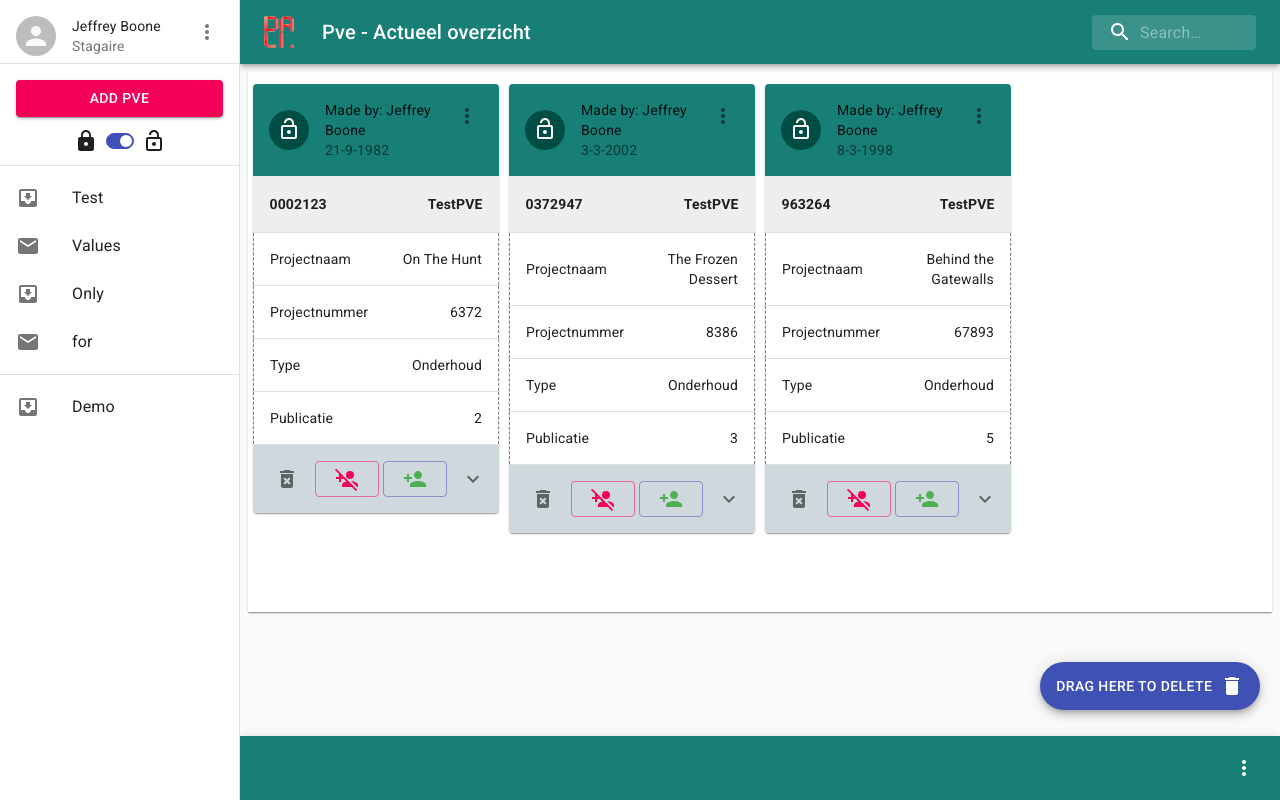
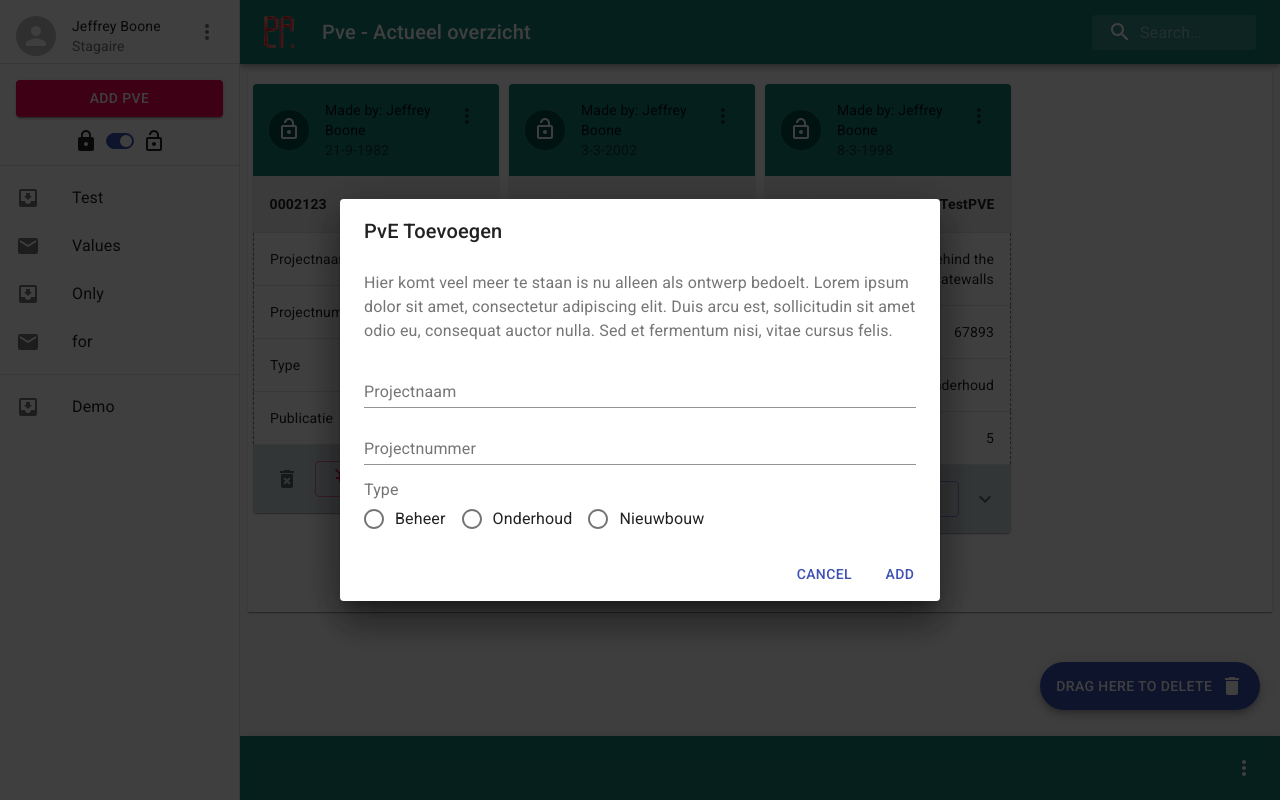
Before and after one commit to JeffreyBoone/pve, a React (Create React App) app: page / in a window 1280 px wide. Both pictures are taken after a click on the button "ADD PVE". Built offline with nearby package versions, Linux system fonts and the light colour scheme.

Commit message:
added add pve dialog

```diff
--- a/src/App.js
+++ b/src/App.js
@@ -35,6 +35,7 @@ import LockIcon from '@material-ui/icons/Lock';
 import { DndProvider } from 'react-dnd'
 import { HTML5Backend } from 'react-dnd-html5-backend'
 import messages from './data.json';
+import AddPveDialogRaw from './components/AddPve';
 
 const drawerWidth = 240;
 
@@ -256,6 +257,14 @@ export default function App(props) {
           <Button variant="contained" color="secondary" fullWidth="false" onClick={handleClickOpen}>
             Add PvE
         </Button>
+        <AddPveDialogRaw
+          classes={{
+            paper: classes.paper,
+          }}
+          id="ringtone-menu"
+          keepMounted
+          onClose={handleClose}
+          open={open}/>
         </ListItem>
         <ListItem style={{ flexDirection: 'row', justifyContent: 'center' }}>
           <Typography component="div">
--- /dev/null
+++ b/src/components/AddPve.jsx
@@ -0,0 +1,109 @@
+import React from 'react'
+import DialogTitle from '@material-ui/core/DialogTitle';
+import DialogActions from '@material-ui/core/DialogActions';
+import PropTypes from 'prop-types';
+import DialogContent from '@material-ui/core/DialogContent';
+import Dialog from '@material-ui/core/Dialog';
+import RadioGroup from '@material-ui/core/RadioGroup';
+import Button from '@material-ui/core/Button';
+import DialogContentText from '@material-ui/core/DialogContentText';
+import TextField from '@material-ui/core/TextField';
+import Radio from '@material-ui/core/Radio';
+import FormControlLabel from '@material-ui/core/FormControlLabel';
+import FormControl from '@material-ui/core/FormControl';
+import FormLabel from '@material-ui/core/FormLabel';
+
+export default function AddPveDialogRaw(props) {
+    const { onClose, value: valueProp, test, open, ...other } = props;
+    const [value, setValue] = React.useState(valueProp);
+    const radioGroupRef = React.useRef(null);
+    const [state, setState] = React.useState({
+      open1: false,
+      vertical: 'top',
+      horizontal: 'center',
+    });
+
+    const { vertical, horizontal, open1 } = state;
+
+    React.useEffect(() => {
+      if (!open) {
+        setValue(valueProp);
+      }
+    }, [valueProp, open]);
+
+    const handleEntering = () => {
+      if (radioGroupRef.current != null) {
+        radioGroupRef.current.focus();
+      }
+    };
+
+    const handleCancel = () => {
+      onClose();
+    };
+
+    const handleOk = () => {
+      onClose(value);
+      test()
+      handleClick({ vertical: 'top', horizontal: 'center' });
+    };
+
+    const handleClick = (newState) => () => {
+      setState({ open1: true, ...newState });
+    };
+
+    const handleClose = () => {
+      setState({ ...state, open1: false });
+    };
+
+    const handleChange = (event) => {
+        setValue(event.target.value);
+      };
+
+
+    return (
+     <Dialog open={open} onClose={handleClose} aria-labelledby="form-dialog-title">
+        <DialogTitle id="form-dialog-title">PvE Toevoegen</DialogTitle>
+        <DialogContent>
+          <DialogContentText>
+            Hier komt veel meer te staan is nu alleen als ontwerp bedoelt. Lorem ipsum dolor sit amet, consectetur adipiscing elit. Duis arcu est, sollicitudin sit amet odio eu, consequat auctor nulla. Sed et fermentum nisi, vitae cursus felis.</DialogContentText>
+          <TextField
+            autoFocus
+            margin="dense"
+            id="name"
+            label="Projectnaam"
+            type="email"
+            fullWidth
+          />          <TextField
+            autoFocus
+            margin="dense"
+            id="name"
+            label="Projectnummer"
+            type="email"
+            fullWidth
+          />
+          <FormControl component="fieldset" style={({ marginTop: '0.8rem' })}>
+            <FormLabel component="legend">Type</FormLabel>
+            <RadioGroup row aria-label="position" name="position" defaultValue="top">
+              <FormControlLabel value="beheer" control={<Radio color="primary" />} label="Beheer" />
+              <FormControlLabel value="onderhoud" control={<Radio color="primary" />} label="Onderhoud" />
+              <FormControlLabel value="nieuwbouw" control={<Radio color="primary" />} label="Nieuwbouw" />
+            </RadioGroup>
+          </FormControl>
+        </DialogContent>
+        <DialogActions>
+          <Button onClick={handleCancel} color="primary">
+            Cancel
+    </Button>
+          <Button onClick={handleClose} color="primary">
+            Add
+    </Button>
+        </DialogActions>
+      </Dialog>
+    );
+  }
+
+  AddPveDialogRaw.propTypes = {
+    onClose: PropTypes.func.isRequired,
+    open: PropTypes.bool.isRequired,
+    value: PropTypes.string.isRequired,
+  };
--- a/src/components/Card.js
+++ b/src/components/Card.js
@@ -160,6 +160,7 @@ const style = {
 
 
 export default function CardWidget(props) {
+  //
   var namesList = [
     { name: "Projectnaam", id: props.projectnaam },
     { name: "Projectnummer", id: props.projectnummer },
```
Also changed, not shown: 1 other file (tests, documents, lock files or other folders).
